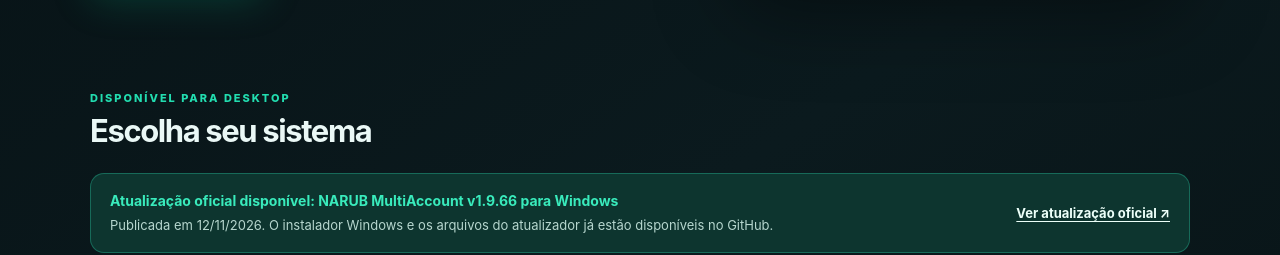
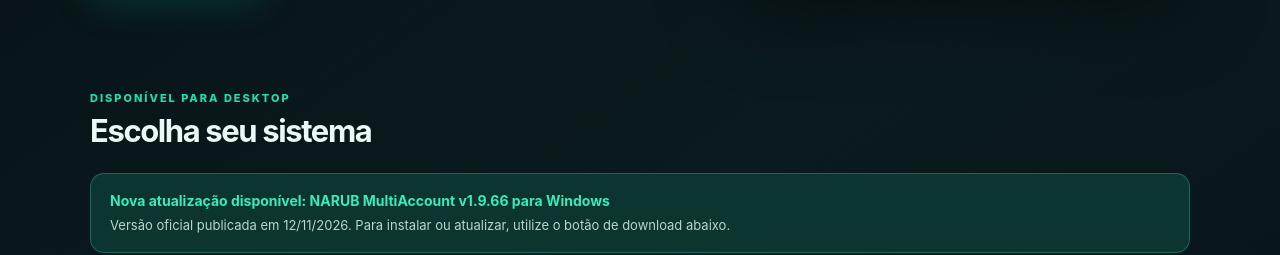
Before and after one commit to Elliezin/NEXA-Updates, a plain HTML site: page site/index.html in a window 1280 px wide. Shown: the part 580-835 px from the top of the page. Drawn offline with Linux system fonts and the light colour scheme.

Commit message:
site: remover link GitHub da vitrine NARUB e manter download Windows direto

```diff
--- a/site/index.html
+++ b/site/index.html
@@ -38,7 +38,7 @@
 <header><a class="brand" href="#inicio" aria-label="Página inicial do Narub MultiAccount"><img src="assets/nexa-logo.png" alt="Logotipo NARUB"><div>NARUB <span>MULTIACCOUNT</span></div></a><nav class="nav"><a href="#recursos">Recursos</a><a href="#baixar">Download</a><a href="https://www.instagram.com/nexacore.br/" target="_blank" rel="noopener noreferrer">Instagram ↗</a></nav></header>
 <main id="inicio">
 <section class="hero"><div><div class="eyebrow">NARUB MULTIACCOUNT</div><h1>Múltiplas contas.<br><em>Um só lugar.</em></h1><p class="lead">Gerencie diversas contas do WhatsApp em um único aplicativo. Mais organização e praticidade para sua rotina.</p><div class="actions"><a class="btn primary" href="#baixar">Baixar aplicativo ↓</a><a class="btn secondary" href="#recursos">Conhecer recursos</a></div></div><div class="hero-art"><img src="assets/nexa-logo.png" alt="Identidade da Nexa Multi-Account"></div></section>
-<section class="downloads" id="baixar"><div class="eyebrow">Disponível para desktop</div><h2>Escolha seu sistema</h2><div class="release-note"><div><strong>Atualização oficial disponível: NARUB MultiAccount v1.9.66 para Windows</strong><p>Publicada em 12/11/2026. O instalador Windows e os arquivos do atualizador já estão disponíveis no GitHub.</p></div><a href="https://github.com/Elliezin/NEXA-Updates/releases/tag/v1.9.66" target="_blank" rel="noopener noreferrer">Ver atualização oficial ↗</a></div><div class="download-grid">
+<section class="downloads" id="baixar"><div class="eyebrow">Disponível para desktop</div><h2>Escolha seu sistema</h2><div class="release-note"><div><strong>Nova atualização disponível: NARUB MultiAccount v1.9.66 para Windows</strong><p>Versão oficial publicada em 12/11/2026. Para instalar ou atualizar, utilize o botão de download abaixo.</p></div></div><div class="download-grid">
 <article class="download-card"><h3>Windows</h3><p><strong>NARUB MultiAccount v1.9.66 disponível para Windows 64 bits.</strong> Atualize pelo aplicativo, caso sua versão permita, ou instale o novo EXE manualmente.</p><a class="btn primary" href="https://github.com/Elliezin/NEXA-Updates/releases/download/v1.9.66/Narub-MultiAccount-Setup-1.9.66.exe">Baixar NARUB para Windows ↓</a></article>
 <article class="download-card"><h3>macOS</h3><p>Para computadores Mac com processadores Intel ou Apple Silicon. A última versão disponibilizada para macOS continua sendo NEXA 1.9.52. A atualização NARUB para Mac ainda não foi publicada.</p><a class="btn secondary" href="https://github.com/Elliezin/NEXA-Updates/releases/download/v1.9.52/Nexa-Multi-Account-1.9.52-universal.dmg">Baixar para macOS ↓</a></article>
 </div></section>
```
